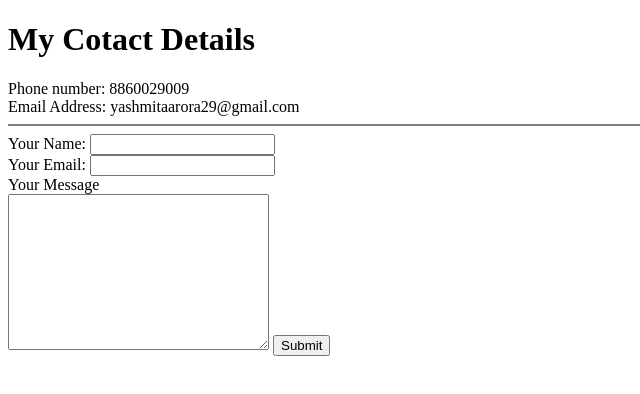
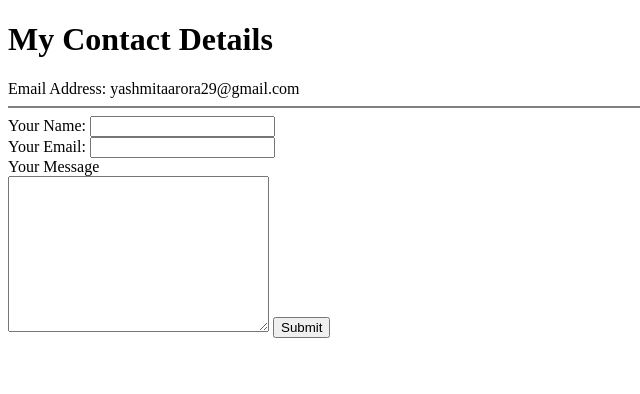
Before and after one commit to YashmitaArora/cv, a plain HTML site: page Contact me.html in a window 1280 px wide. Shown: the whole page, without its empty margins (0-640 px from the left). Drawn offline with Linux system fonts and the light colour scheme.

Commit message:
Changed some info

```diff
--- a/Contact me.html
+++ b/Contact me.html
@@ -5,8 +5,8 @@
     <title>Contact me</title>
   </head>
   <body>
-    <h1>My Cotact Details</h1>
-    Phone number: 8860029009<br>
+    <h1>My Contact Details</h1>
+
     Email Address: yashmitaarora29@gmail.com
     <hr noshade>
 <form class="" action="mailto:yashmitaarora29@gmail.com" method="post"enctype="text/plain">
```
